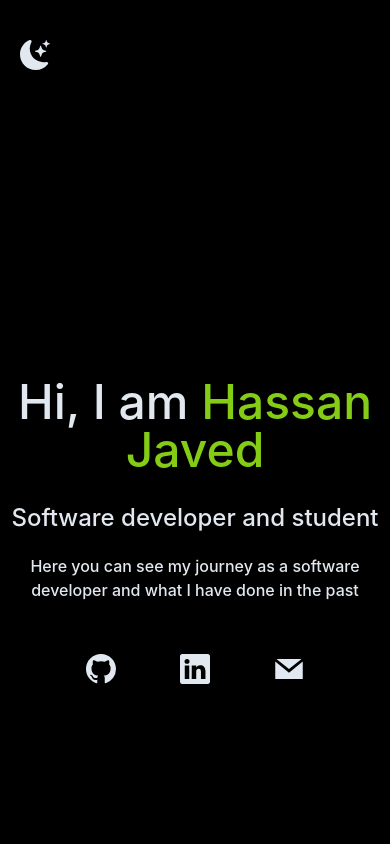
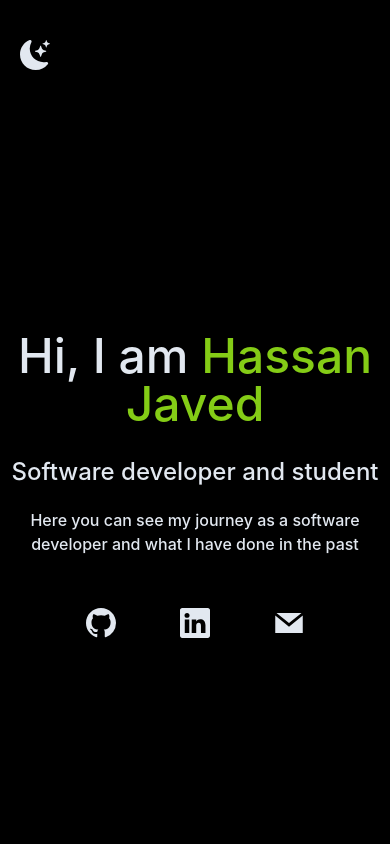
Before and after one commit to divizn/portfolio-site, a Next.js app: page / in a window 390 px wide. Shown: the top 844 px of the page. Built offline with nearby package versions, Linux system fonts and the light colour scheme.

Commit message:
chore: fix mobile responsiveness

```diff
--- a/pages/index.jsx
+++ b/pages/index.jsx
@@ -26,7 +26,9 @@ import {
   SiLua,
 } from "react-icons/si";
 import { FaGraduationCap } from "react-icons/fa";
-0;
+
+// TODO: FIX THIS UGLY CODE
+
 export default function Home() {
   const [darkMode, setDarkMode] = useState(true);
   return (
@@ -41,7 +43,7 @@ export default function Home() {
       </Head>
 
       <main>
-        <section className="bg-neutral-50 dark:bg-black h-screen">
+        <section className="flex flex-col bg-neutral-50 dark:bg-black h-screen">
           <nav className="py-3 pt-10 mx-5 mb-12 ">
             <ul className="flex justify-e text-neutral-700 dark:text-slate-200 items-center text-3xl">
               <li className="mr-3">
@@ -49,7 +51,7 @@ export default function Home() {
               </li>
             </ul>
           </nav>
-          <div className="text-center text-neutral-700 dark:text-slate-200 pt-60">
+          <div className="flex flex-col items-center justify-center h-full text-center text-neutral-700 dark:text-slate-200">
             <h2 className="text-5xl py-2 font-medium">
               Hi, I am{" "}
               <span className="text-blue-600 dark:text-lime-500">
@@ -63,8 +65,6 @@ export default function Home() {
               Here you can see my journey as a software developer and what I
               have done in the past
             </p>
-          </div>
-
             <div className="text-neutral-700 dark:text-slate-200  flex justify-center gap-16 py-3 text-3xl">
               <a href="https://github.com/divizn" target="_blank">
                 <BsGithub />
@@ -78,6 +78,7 @@ export default function Home() {
               <a href="mailto:hassanjaved186@gmail.com" target="_blank">
                 <GrMail />
               </a>
+            </div>
           </div>
         </section>
 
```
Lines whose indentation alone changed are shown as unchanged.
